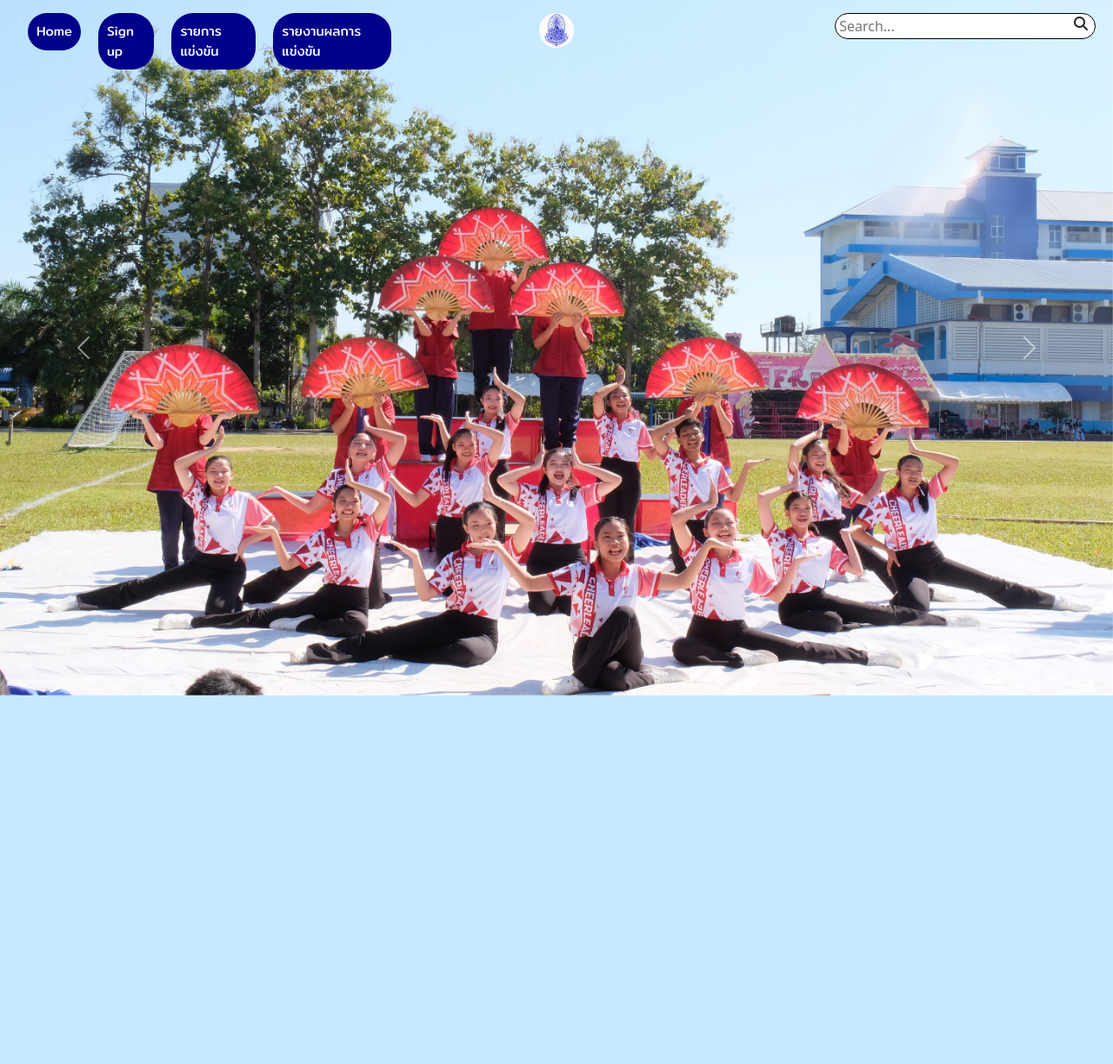
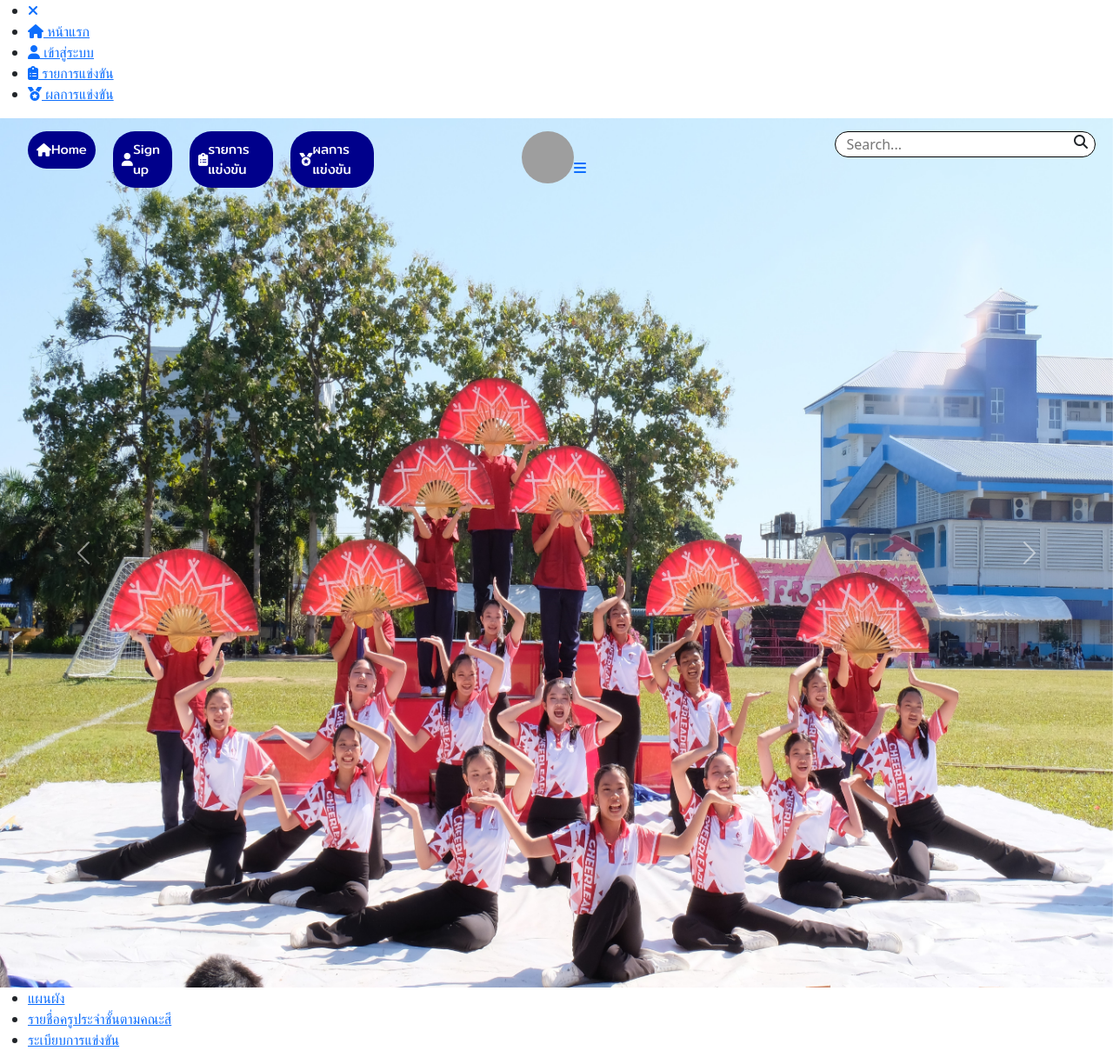
Before and after one commit to bluemzzn/sport-day-real-, a PHP site: page / in a window 1280 px wide. Shown: the whole page at 87% size. Before the commit the page ends 800 px from the top, so only its background shows below. Run offline with PHP 8.4, Linux system fonts and the light colour scheme; some libraries are stand-ins or nearby versions; grey boxes are pictures that could not be loaded.

Commit message:
Update index.php

```diff
--- a/index.php
+++ b/index.php
@@ -14,47 +14,53 @@
 </head>
 <body>
     <header>
+    <div class="sidebar">
+                <ul>
+                  <li onclick="hideSidebar()" class="xicon"><a href="#"><i class="fa-solid fa-xmark"></i></a></li>
+                    <li><a href="index.php"><i class="fas fa-house"></i> หน้าแรก</a></li>
+                    <li><a href="login.php"><i class="fas fa-user"></i> เข้าสู่ระบบ</a></li>
+                    <li><a href="schedule.php"><i class="fas fa-clipboard-list"></i> รายการแข่งขัน</a></li>
+                    <li><a href="result.php"><i class="fas fa-medal"></i> ผลการแข่งขัน</a></li>
+                </ul>
+            </div>
         <nav>
-            <div class="hamburger-icon" id="hamIcon" onclick="toggleHamburgerIcon(this)">
-                    <div class="bar1"></div>
-                    <div class="bar2"></div>
-                    <div class="bar3"></div>
-            </div>
+
 
             <div class="menu" id="Mymenu">
                 <ul>
-                    <li><a href="home.php">Home</a></li>
-                    <li><a href="login.php">Sign up</a></li>
-                    <li><a href="list.php">รายการแข่งขัน</a></li>
-                    <li><a href="result.php">รายงานผลการแข่งขัน</a></li>
+                    <li><a href="index.php"><i class="fas fa-house"></i> Home</a></li>
+                    <li><a href="login.php"><i class="fas fa-user"></i> Sign up</a></li>
+                    <li><a href="schedule.php"><i class="fas fa-clipboard-list"></i>รายการแข่งขัน</a></li>
+                    <li><a href="result.php"><i class="fas fa-medal"></i>ผลการแข่งขัน</a></li>
                 </ul>
             </div>
 
             <div class="logo">
-            <img src="pic/logo.svg" width="40px" height="40px">
+            <img src="pic/logo2.png" width="60px" height="60px">
             </div>
 
             <div class="sc">
                 <form class="search">
-                    <input type="search"  id="search" class="box-search" placeholder=" Search...">
+                    <input type="search"  id="search" class="box-search" placeholder="   Search...">
                     <span class="search-icon"><i class="fas fa-magnifying-glass"></i></span>
                 </form>
+                <span onclick="showSidebar()"><a href="#" class="bar-icon"><i class="fas fa-bars"></i></a></span>
             </div>
 
+        </nav>
 
-        </nav>
     </header>
 
     <div id="carouselExampleFade" class="carousel slide carousel-fade" data-bs-ride="carousel">
     <div class="carousel-inner">
       <div class="carousel-item active ">
-        <img src="pic/red1.jpg" class="d-block w-100"  style="height: 800px; ">
+        <img src="pic/red1.jpg" class="d-block w-100"  style="height: 1000px; ">
       </div>
       <div class="carousel-item">
-        <img src="pic/red2.jpg" class="d-block w-100" style="height: 800px; ">
+        <img src="pic/red2.jpg" class="d-block w-100" style="height: 1000px; ">
       </div>
       <div class="carousel-item">
-        <img src="pic/red3.jpg" class="d-block w-100" style="height: 800px; ">
+        <img src="pic/red3.jpg" class="d-block w-100" style="height: 1000px; ">
       </div>
     </div>
     <button class="carousel-control-prev" type="button" data-bs-target="#carouselExampleFade" data-bs-slide="prev">
@@ -67,11 +73,34 @@
     </button>
   </div>
 
-  <script >
+  <section>
+    <div class="ndmenu-container">
+      <div class="nd-menu" >
+        <ul>
+            <li><a href="#"> แผนผัง </a></li>
+            <li><a href="#"> รายชื่อครูประจำชั้นตามคณะสี </a></li>
+            <li><a href="#"> ระเบียบการแข่งขัน </a></li>
+        </ul>
+      </div>
+    </div>
+  </section>
+
+
+  <script>
     window.addEventListener("scroll", function(){
     var nav = document.querySelector("nav");
     nav.classList.toggle('sticky', window.scrollY > 0);
     });
+
+    function showSidebar(){
+    const sidebar = document.querySelector('.sidebar')
+    sidebar.style.display = 'flex'
+  }
+    function hideSidebar(){
+    const sidebar = document.querySelector('.sidebar')
+    sidebar.style.display = 'none'
+  }
+
   </script>
 </body>
 </html>
```
